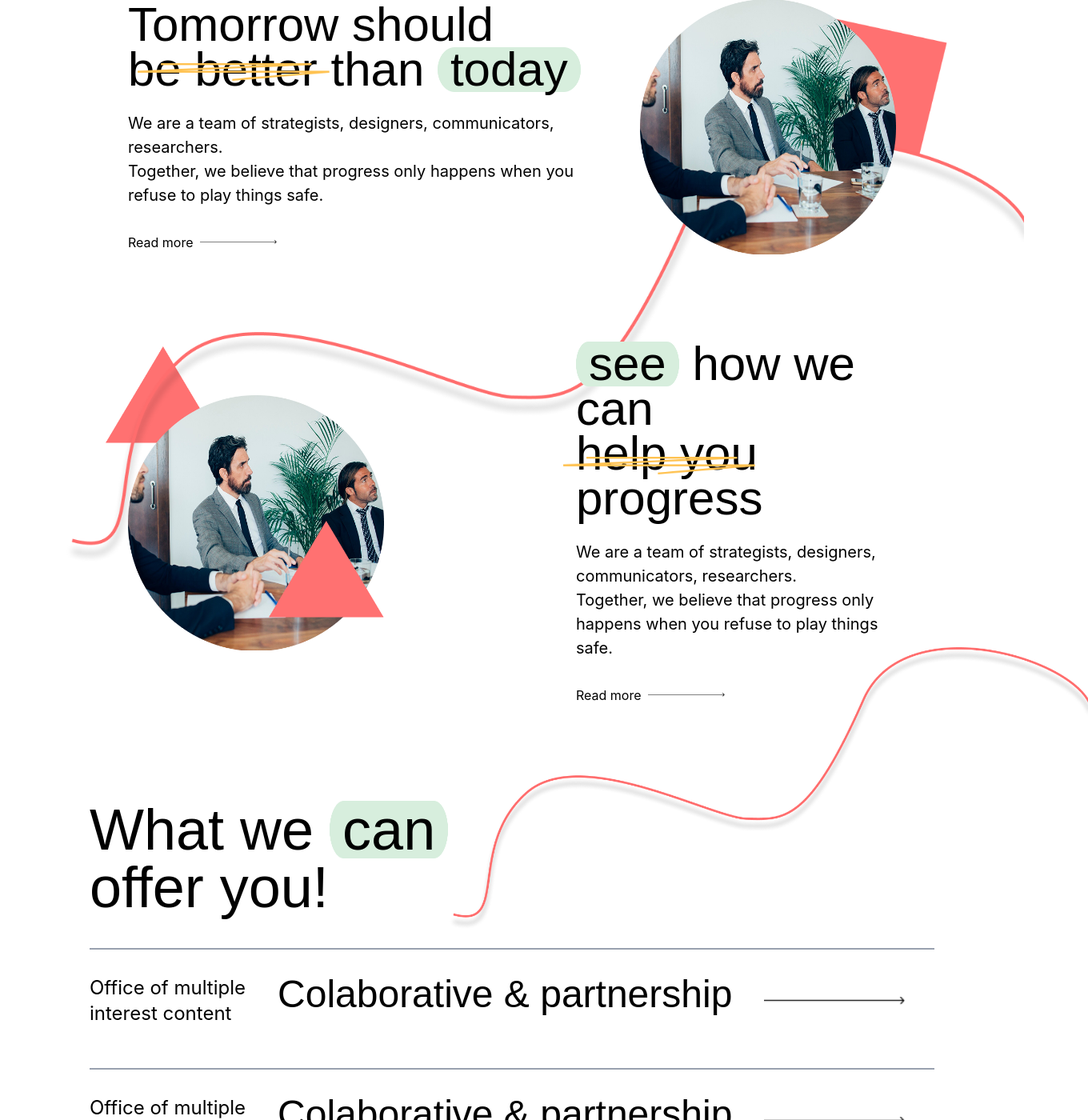
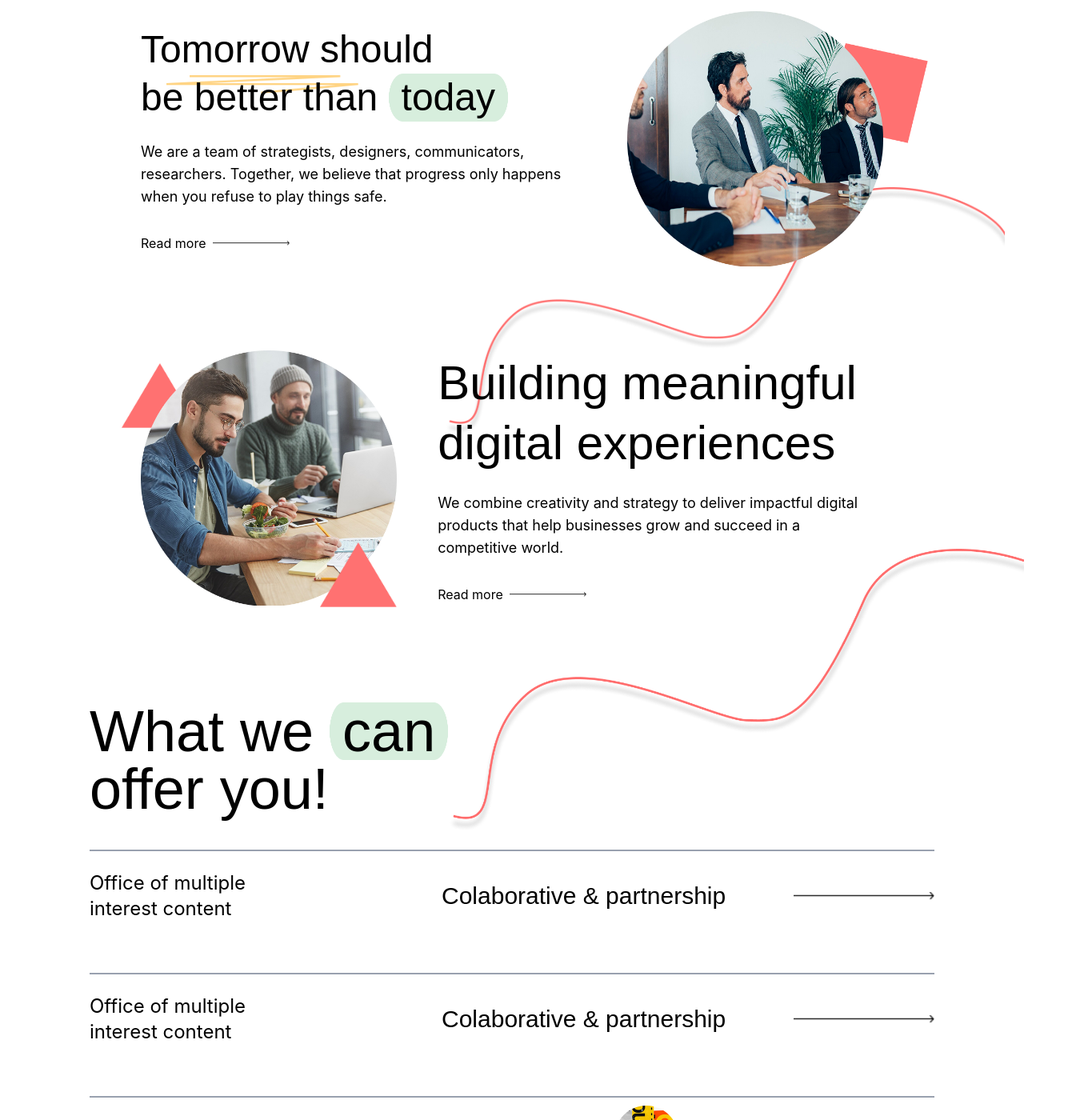
Before and after one commit to SY53-56/design-assignment, a React (Vite) app: page / in a window 1280 px wide. Shown: the part 894-2294 px from the top of the page at 80% size, 1360 px wide, since content can reach past the window. Built offline with nearby package versions, Linux system fonts and the light colour scheme; a web font is replaced by a local one.

Commit message:
make all section

```diff
--- a/src/App.jsx
+++ b/src/App.jsx
@@ -15,7 +15,7 @@ function App() {
 
   return (
     <>
-    <section>
+    <section className="overflow-x-hidden">
 <Navbar/>
 <Hero/>
 <AboutSection/>
--- a/src/componement/AboutSection.jsx
+++ b/src/componement/AboutSection.jsx
@@ -2,47 +2,88 @@ import React from 'react'
 import Box from './Box'
 import photo1 from "../assets/image 348.png"
 import photo2 from "../assets/image 348 (1).png"
-import rectangle2 from "../assets/Rectangle 658.png";
-import Highlight from './Highlight';
-import vector from "../assets/Vector 5.png";
+import rectangle2 from "../assets/Rectangle 658.png"
+import Highlight from './Highlight'
+
+import vector from "../assets/Vector 5.png"
 import polygon from "../assets/Polygon 3.png"
 import polygon1 from "../assets/Polygon 1.png"
 import vector2517 from "../assets/Vector 2517.png"
+
 export default function AboutSection() {
   return (
-    <section className='px-24 relative mt-20 mb-10 flex flex-col gap-12 '>
-<img className='absolute w-[1200px] top-44 right-0' src={vector2517} alt="" />
-  <div className=' relative mb-15'>
+    <section className="relative px-6 md:px-20 lg:px-28 mt-16 md:mt-24 flex flex-col gap-16">
+
+      {/* BACKGROUND SHAPES */}
+
+
+      <img
+        src={vector2517}
+        alt=""
+        className="absolute right-5 -translate-x-1 translate-y-7 top-48 w-96 md:w-72 lg:w-[700px]"
+      />
+
+      {/* VECTOR DECOR */}
+           {/* BOX 1 */}
+    <div className='relative'>
         <Box
+        img={photo1}
         h1={
-  <h1>
-    Tomorrow should
-    <br />
-    be better than <Highlight children="today" image={rectangle2}/>
+          <h1 className="text-xl md:text-3xl lg:text-5xl leading-tight">
+            Tomorrow should  <br />be
+
+             better than <Highlight image={rectangle2} children="today" />
           </h1>
         }
-        para={<p>We are a team of strategists, designers, communicators, researchers.<br/> Together, we believe that progress only happens when you refuse to play things safe.</p>}
-        img={photo1}
+        para={
+          <p className="text-sm md:text-base lg:text-lg">
+            We are a team of strategists, designers, communicators, researchers.
+            Together, we believe that progress only happens when you refuse to
+            play things safe.
+          </p>
+        }
       />
-<img className='absolute top-20 left-19 w-60' src={vector} alt="" />
-<img className='absolute right-0 w-44 top-6 -z-50' src={polygon} alt="" />
+      <img
+        src={polygon}
+        alt=""
+        className="absolute top-10 right-18 md:right-2 w-20 md:w-32 -z-10"
+      />
+ <img
+        src={vector}
+        alt=""
+        className="absolute top-20 left-24 md:right-10 w-24 md:w-60 opacity-70 -z-10"
+      />
+
     </div>
-       <div className=' relative'>
+
+      {/* BOX 2 (REVERSED) */}
+     <div className='relative mt-10'>
        <Box
+        img={photo2}
+        reversed
         h1={
-  <h1>
-<Highlight children="see" image={rectangle2}/> how we can <br/>
- help you progress
+          <h1 className="text-3xl md:text-5xl lg:text-6xl leading-tight">
+            Building meaningful <br />
+            digital experiences
           </h1>
         }
-        para={<p>We are a team of strategists, designers, communicators, researchers.<br/> Together, we believe that progress only happens when you refuse to play things safe.</p>}
-        img={photo1}
-        reversed
+        para={
+          <p className="text-sm md:text-base lg:text-lg">
+            We combine creativity and strategy to deliver impactful digital products
+            that help businesses grow and succeed in a competitive world.
+          </p>
+        }
       />
-<img className='absolute top-36 right-60 w-60' src={vector} alt="" />
-<img className='absolute top-1.5 left-9 -z-40 w-36' src={polygon1}alt="" />
-<img className='absolute top-56  left-60 w-36' src={polygon1}alt="" />
-
+      <img
+        src={polygon1}
+        alt=""
+        className="absolute top-4 left-36 md:left-10 w-16 md:w-24 -z-10"
+      />
+        <img
+        src={polygon1}
+        alt=""
+        className="absolute top-60 left-96 md:left-72 w-16 md:w-24 "
+      />
      </div>
 
     </section>
--- a/src/componement/Box.jsx
+++ b/src/componement/Box.jsx
@@ -2,18 +2,18 @@ import React from 'react'
 import Arrow from "../assets/Arrow 4.png"
 export default function Box({ img, h1, para, reversed }) {
   return (
-    <div className={`flex justify-between px-16 gap-10 items-center ${reversed ? "flex-row-reverse gap-60" : ""}`}>
+    <div className={`flex flex-col gap-10 px-6 md:px-16 items-center ${reversed ? "md:flex-row-reverse" : "md:flex-row"} md:justify-between`}>
 
-      <div className='w-[70%] '>
-        <h1 className='heading text-6xl mb-6 leading-14'>{h1}</h1>
-        <p className='text-[20px]'>{para}</p>
-      <div className='flex gap-2 items-center mt-8 justify-start'>
+      <div className='w-full md:w-[60%]'>
+        <h1 className='heading text-4xl md:text-6xl mb-6 leading-tight'>{h1}</h1>
+        <p className='text-base md:text-[20px]'>{para}</p>
+        <div className='flex gap-2 items-center mt-8 justify-start'>
           <button>Read more </button>
           <img src={Arrow} className='w-24 object-center' alt="" />
-      </div>
+        </div>
       </div>
 
-      <img src={img} className='w-80  ' alt="box image" />
+      <img src={img} className='w-full max-w-md md:w-80' alt="box image" />
 
     </div>
   )
--- a/src/componement/FeaturesSection.jsx
+++ b/src/componement/FeaturesSection.jsx
@@ -7,19 +7,43 @@ import rectangle661 from "../assets/Rectangle 661.png"
 export default function FeaturesSection() {
   return (
     <section className='mt-30 relative px-6 lg:px-28'>
-        <h1 className='heading text-7xl'>What we <Highlight image={rectangle2} children="can "/><br/>
-offer you!</h1>
-<img className='absolute -top-48 -right-20 w-[800px]' src={vector2517} alt="" />
+      <h1 className='heading text-4xl sm:text-5xl md:text-6xl lg:text-7xl max-w-4xl'>
+        What we <Highlight image={rectangle2} children="can "/>
+        <br />
+        offer you!
+      </h1>
+      <img className='hidden lg:block absolute -top-48 -right-20 w-[800px]' src={vector2517} alt="" />
 
-<div className='flex flex-col relative gap-10 mt-10'>
-<OfferSection para={<p>Office of multiple <br/>
-interest content</p>} heading="Colaborative & partnership"/>
-<OfferSection para={<p>Office of multiple <br/>
-interest content</p>} heading="Colaborative & partnership"/>
-<OfferSection para={<p>Office of multiple <br/>
-interest content</p>} heading="Colaborative & partnership"/>
-<img className='absolute top-76 right-80 -z-40 w-28' src={rectangle661} alt="" />
-</div>
+      <div className='flex flex-col relative gap-10 mt-10'>
+        <OfferSection
+          para={
+            <p>
+              Office of multiple <br />
+              interest content
+            </p>
+          }
+          heading="Colaborative & partnership"
+        />
+        <OfferSection
+          para={
+            <p>
+              Office of multiple <br />
+              interest content
+            </p>
+          }
+          heading="Colaborative & partnership"
+        />
+        <OfferSection
+          para={
+            <p>
+              Office of multiple <br />
+              interest content
+            </p>
+          }
+          heading="Colaborative & partnership"
+        />
+        <img className='hidden md:block absolute top-80 right-80 -z-40 w-20' src={rectangle661} alt="" />
+      </div>
     </section>
   )
 }
--- a/src/componement/Hero.jsx
+++ b/src/componement/Hero.jsx
@@ -25,37 +25,33 @@ const avatars = [
   { src: Ellipse268, className: "translate-y-10 w-24" },
   { src: Ellipse263, className: "w-28" },
   { src: Ellipse262, className: "-translate-y-12 w-32" },
-  { src: Ellipse261, className: "translate-y-12 tranlate-x-1 w-28" },
-  { src: Ellipse260, className: "w-32" },
-  { src: Ellipse259, className: "translate-y-8 w-28" },
-  { src: Ellipse258, className: "-translate-y-4 w-24" },
-];
-
+  { src: Ellipse261, className: "translate-y-12 translate-x-1 w-28" },
+]
   return (
-    <section className="relative overflow-hidden  pt-12 pb-24">
+    <section className="relative  pt-12 pb-24 px-6 md:px-12 lg:px-20">
       {/* Decorative Elements */}
       <img
         src={rectangle3}
         alt=""
-        className="absolute top-16 right-10 w-28"
+        className="absolute top-36 right-20 w-20 sm:w-28"
       />
 
       <img
         src={Vector2510}
         alt=""
-        className="absolute left-0 top-64 h-64"
+        className="hidden md:block absolute left-0 top-64 h-64"
       />
 
       <img
         src={Vector2511}
         alt=""
-        className="absolute left-12 top-64 h-64"
+        className="hidden md:block absolute left-12 top-64 h-64"
       />
 
       {/* Hero Content */}
       <div className="max-w-7xl mx-auto flex flex-col items-center text-center">
-        <div className="relative">
-          <h1 className="heading text-[60px] md:text-[80px] leading-none">
+        <div className="relative w-full">
+          <h1 className="heading text-[42px] sm:text-[52px] md:text-[70px] lg:text-[80px] leading-none">
             The thinkers and
             <br />
             doers were ch
@@ -73,18 +69,18 @@ const avatars = [
           <img
             src={vector}
             alt=""
-            className="absolute left-1/2 -translate-x-1/2  top-18 w-80"
+            className="absolute left-1/2 -translate-x-1/2 top-18 w-72 sm:w-80"
           />
         </div>
 
-        <p className="para text-[20px] leading-8 mt-10 max-w-3xl">
+        <p className="para text-[18px] md:text-[20px] leading-8 mt-10 max-w-3xl px-2">
           We are a team of strategists, designers, communicators,
           researchers. Together, we believe that progress only
           happens when you refuse to play things safe.
         </p>
 
         {/* Avatars */}
-        <div className="w-full  relative max-w-6xl mt-20 flex justify-between items-end">
+        <div className="w-full relative max-w-6xl mt-20 flex flex-wrap justify-center gap-6 items-end">
           {avatars.map((avatar, index) => (
             <Avatar
               key={index}
--- a/src/componement/Navbar.jsx
+++ b/src/componement/Navbar.jsx
@@ -2,14 +2,12 @@ import React from "react";
 
 export default function Navbar() {
   return (
-    <nav className="flex items-center justify-between px-20 py-6">
+    <nav className="flex flex-col gap-6 md:flex-row md:items-center md:justify-between px-6 md:px-20 py-6">
       {/* Logo */}
-      <h1 className="heading  font-gerbil font-bold text-3xl">
-        Elementum
-      </h1>
+      <h1 className="heading font-gerbil font-bold text-3xl">Elementum</h1>
 
       {/* Navigation Links */}
-      <div className="flex gap-14 font-bold ">
+      <div className="flex flex-wrap justify-center gap-6 font-bold text-sm md:gap-14 md:text-base">
         <a href="#">Home</a>
         <a href="#">Studio</a>
         <a href="#">Services</a>
@@ -18,7 +16,7 @@ export default function Navbar() {
       </div>
 
       {/* Hamburger Menu */}
-      <div className="flex flex-col gap-2 cursor-pointer">
+      <div className="flex flex-col gap-2 cursor-pointer ">
         <div className="w-8 h-[2px] bg-black"></div>
         <div className="w-8 h-[2px] bg-black"></div>
       </div>
--- a/src/componement/OfferSection.jsx
+++ b/src/componement/OfferSection.jsx
@@ -1,11 +1,15 @@
 import React from 'react'
 import Arrow from "../assets/Arrow 4.png"
-export default function OfferSection({heading ,para}) {
+export default function OfferSection({ heading, para }) {
   return (
-    <div className='border-t-2 border-gray-400 py-3 flex gap-10'>
-   <p className='text-2xl mt-5'>{para}</p>
-   <h1 className='heading text-5xl mt-5'>{heading}</h1>
-   <img className='w-44 items-center object-contain mt-5' src={Arrow} alt="" />
+    <div className='border-t-2 border-gray-400 py-6 flex flex-col gap-6 md:flex-row md:items-center md:gap-10'>
+      <div className='flex-1'>
+        <p className='text-xl md:text-2xl'>{para}</p>
+      </div>
+      <div className='flex-1'>
+        <h1 className='heading text-xl md:text-3xl'>{heading}</h1>
+      </div>
+      <img className='w-28 md:w-44 object-contain' src={Arrow} alt="" />
     </div>
   )
 }
```
Also changed, not shown: src/componement/Footer.jsx (+18 -24 lines), src/componement/ReviewSection.jsx (+19 -23 lines). Lines whose indentation alone changed are shown as unchanged.
